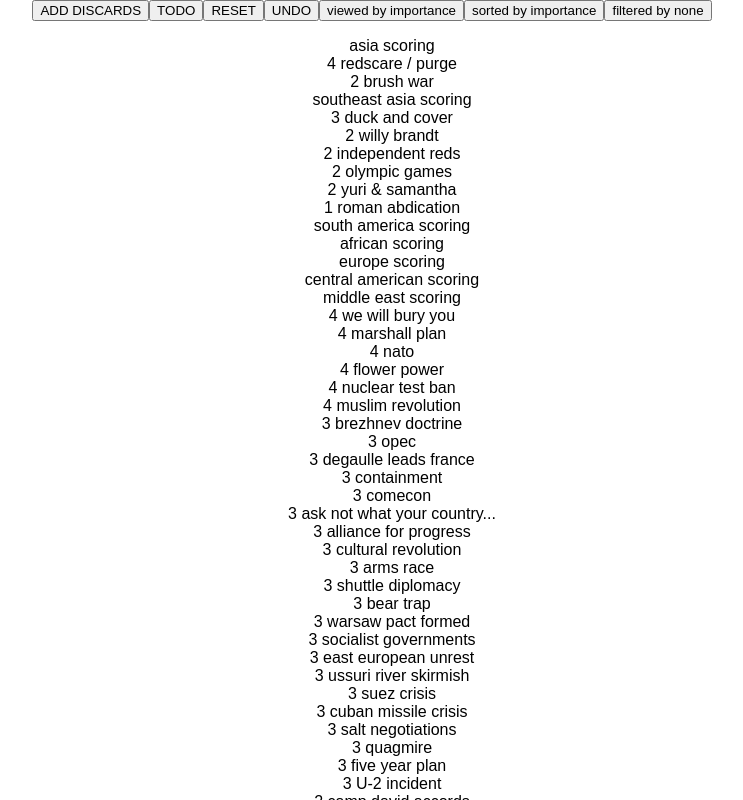
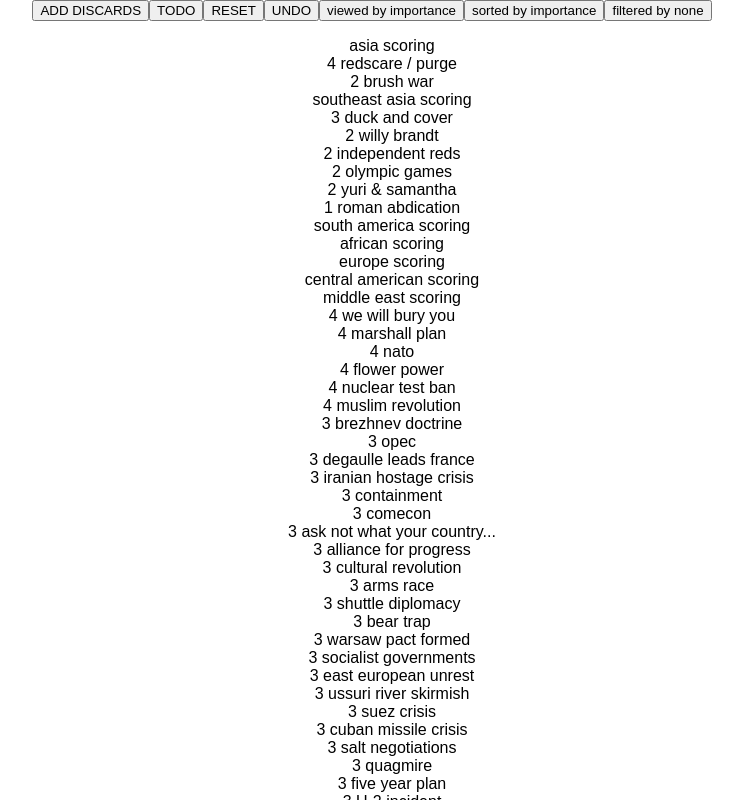
Before and after one commit to mindreader/twilight-struggle-counter, a React (Create React App) app: page / in a window 1280 px wide. Shown: the top 800 px of the page, without its empty margins (268-1011 px from the left). Built offline with nearby package versions, Linux system fonts and the light colour scheme.

Commit message:
Started adding late war cards.

```diff
--- a/src/Cards.js
+++ b/src/Cards.js
@@ -82,6 +82,7 @@ class Cards {
       afs:  Map({name: "african scoring",         mid:  true, event: false,  side: "neutral",    scoringcard: true}),
       one:  Map({name: "one small step",         mid:  true, event: false,  side: "neutral",    ops: 2}),
       sas:  Map({name: "south america scoring",         mid:  true, event: false,  side: "neutral",    scoringcard: true}),
+      ihc:  Map({name: "iranian hostage crisis",         late:  true, event: true,  side: "ussr", ops: 3}),
     })
 
   static cardsWithImportance = () =>
```
